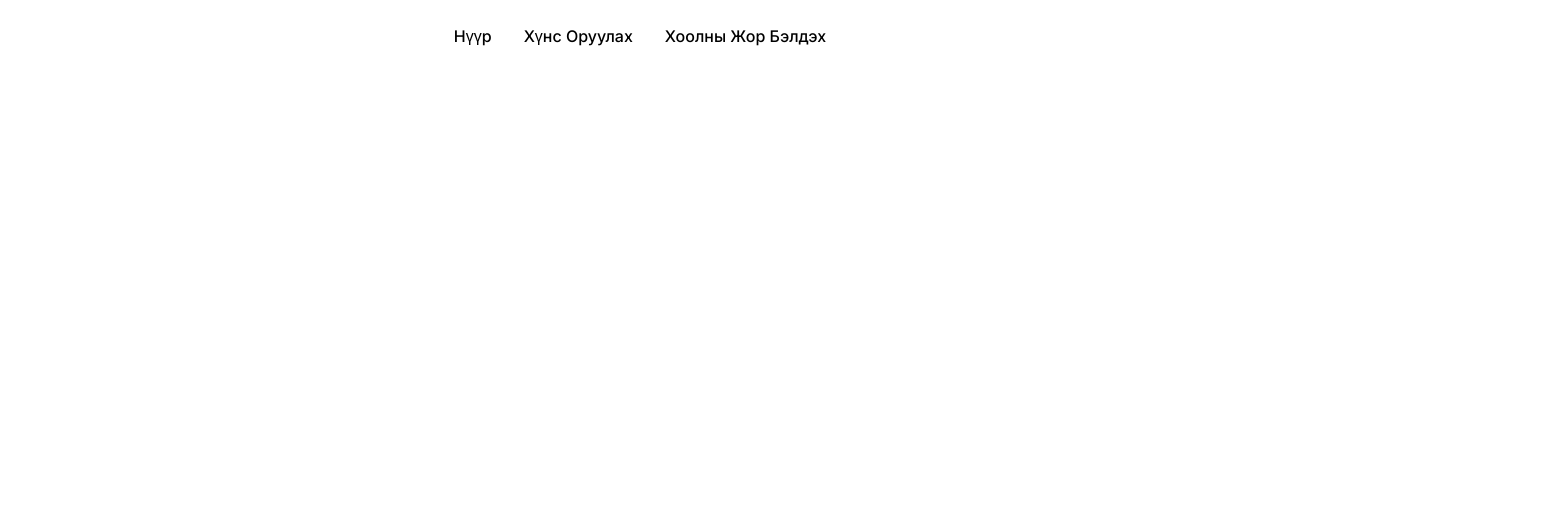
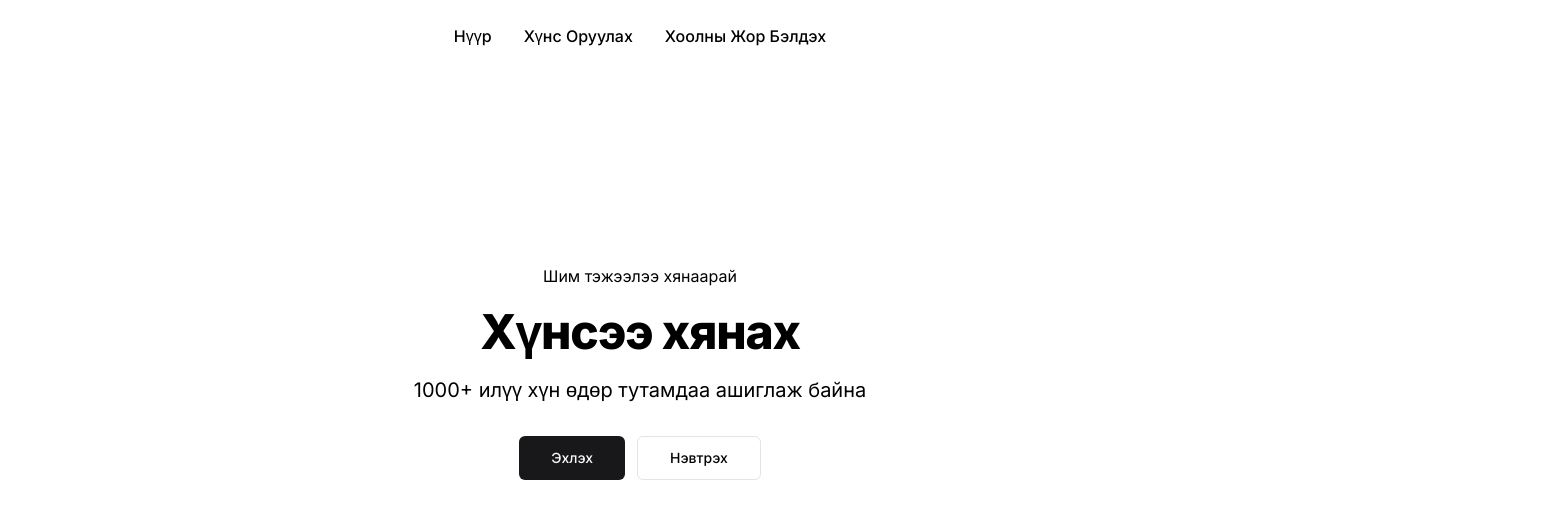
Before and after one commit to enkhbold470/headstarter_02_pantry, a Next.js app: page / in a window 1280 px wide. Shown: the top 518 px of the page, 1560 px wide, since content can reach past the window. Built offline with nearby package versions, Linux system fonts and the light colour scheme.

Commit message:
chore: Update HeroSectionGradientBackground component styling

```diff
--- a/src/app/page.tsx
+++ b/src/app/page.tsx
@@ -4,5 +4,9 @@ import { Button } from "@/components/ui/button";
 import Image from "next/image";
 
 export default function Home() {
-  return <>{/* <HeroSectionGradientBackground /> */}</>;
+  return (
+    <>
+      <HeroSectionGradientBackground />
+    </>
+  );
 }
--- a/src/components/hero.tsx
+++ b/src/components/hero.tsx
@@ -9,7 +9,7 @@ export default function HeroSectionGradientBackground() {
   return (
     <>
       {/* Hero */}
-      <div className="relative overflow-hidden py-24 lg:py-32">
+      <div className="relative py-24 lg:py-32">
         {/* Gradients */}
         <div
           aria-hidden="true"
@@ -19,7 +19,7 @@ export default function HeroSectionGradientBackground() {
           <div className="bg-gradient-to-tl blur-3xl w-[90rem] h-[50rem] rounded-full origin-top-left -rotate-12 -translate-x-[15rem] from-primary-foreground via-primary-foreground to-background" />
         </div>
         {/* End Gradients */}
-        <div className="relative z-10">
+        <div className="relative">
           <div className="container py-10 lg:py-16">
             <div className="max-w-2xl text-center mx-auto">
               <p className="">{texts.motto}</p>
```
